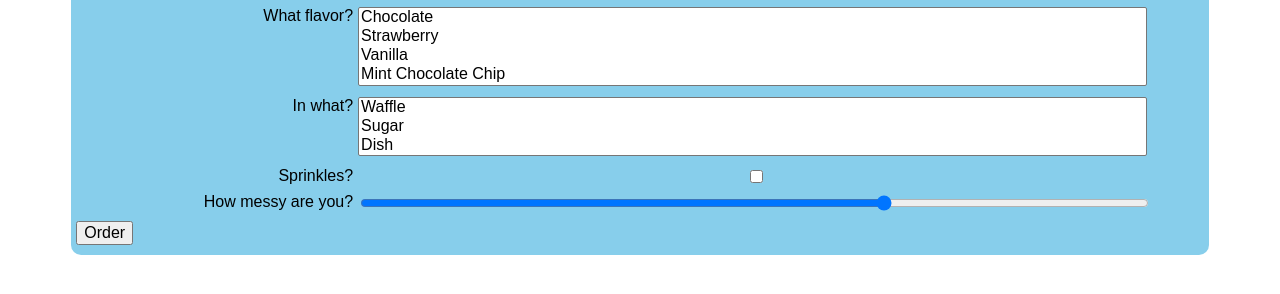
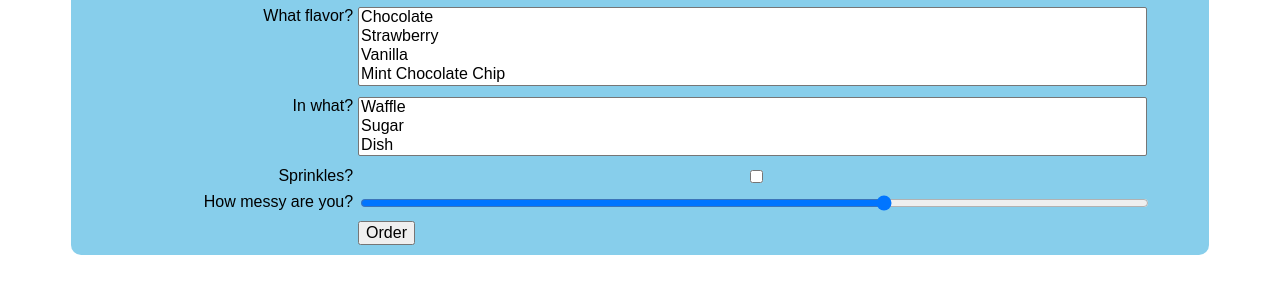
Before and after one commit to grosskjl2663/cs318, a plain HTML site: page lab19/icecream.html in a window 1280 px wide. Shown: the part 120-414 px from the top of the page. Drawn offline with Linux system fonts and the light colour scheme.

Commit message:
Lab 19 (4/17/17) Form Fix

```diff
--- a/lab19/icecream.html
+++ b/lab19/icecream.html
@@ -25,7 +25,8 @@
         <input type="checkbox" name="Sprinkles" id="Sprinkles"><br>
         <label>How messy are you?</label>
         <input type="range" max="3" name="Messiness" id="Messiness"><br>
-        <input type="submit" value="Order">
+        <label>&nbsp;</label>
+        <input type="submit" value="Order" id="order">
     </form>
 </body>
 </html>
```
